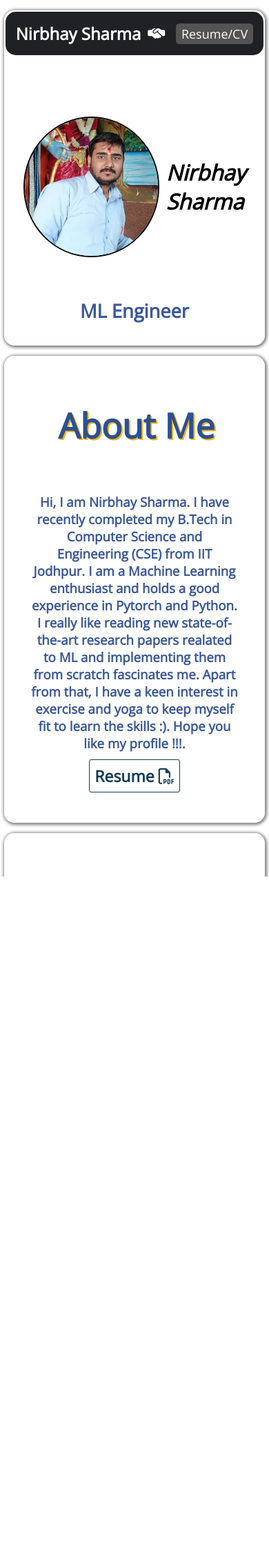
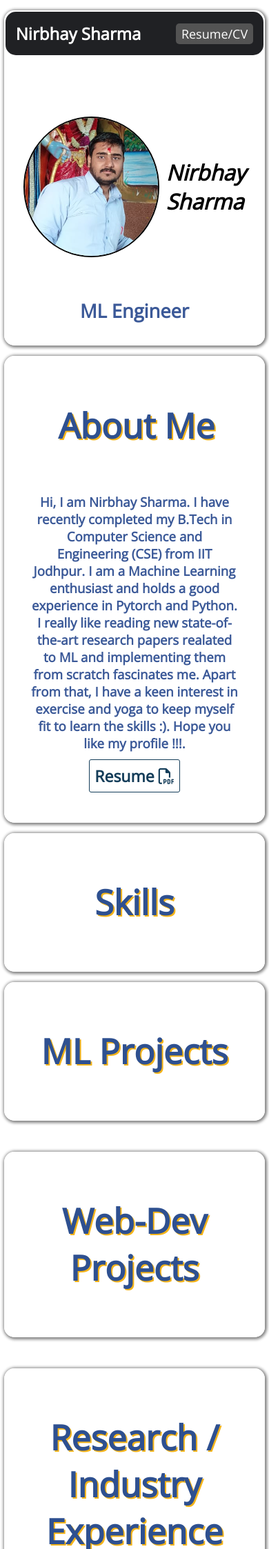
Before and after one commit to nirbhay-design/portfolio-django, a Django app: template templates/home.html in a window 390 px wide. Shown: the top 2246 px of the page at 69% size. Run offline with Django 4.2, Linux system fonts and the light colour scheme; the template is opened without the code that fills it, so the values that code supplies are empty; some libraries are stand-ins or nearby versions.

Commit message:
handshake display none on less frame size

```diff
--- a/static/home.css
+++ b/static/home.css
@@ -427,6 +427,10 @@ a {
         width:96%;
     }
 
+    .fa-handshake-simple {
+        display:none;
+    }
+
     .project-container {
         width:80%;
         margin-left:auto;
```
